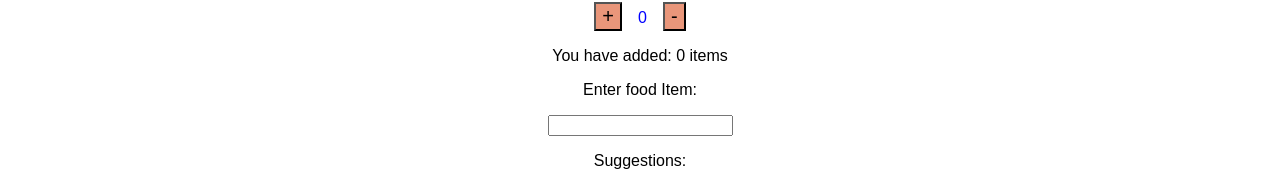
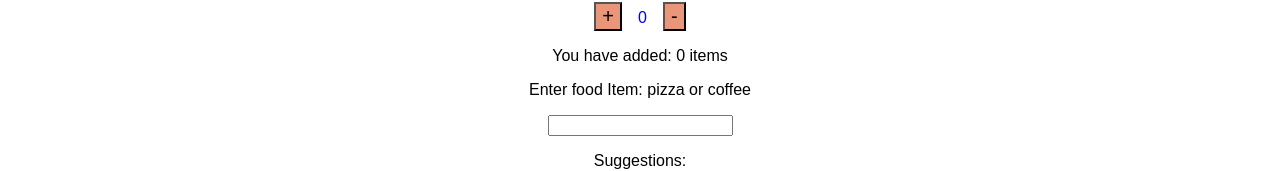
Before and after one commit to BhumikaSingh-27/react-mini-project, a React (Create React App) app: page / in a window 1280 px wide. Shown: the part 303-474 px from the top of the page. Built offline with nearby package versions, Linux system fonts and the light colour scheme.

Commit message:
refractor: added item list

```diff
--- a/src/App.js
+++ b/src/App.js
@@ -9,6 +9,7 @@ var foodItemList = {
   pizza: " 1. large 2.medium 3.small",
   coffee: "1. black coffee 2. strong coffee"
 };
+const { pizza, coffee } = foodItemList;
 export default function App() {
   var [addItem, setItem] = useState(0);
   var [displaySearch, setSearch] = useState("");
@@ -69,7 +70,7 @@ export default function App() {
       <p>You have added: {addItem} items</p>
 
       <div>
-        <p> Enter food Item:</p>
+        <p> Enter food Item: pizza or coffee </p>
         <input onChange={changeHandler} />
 
         <p>
```
